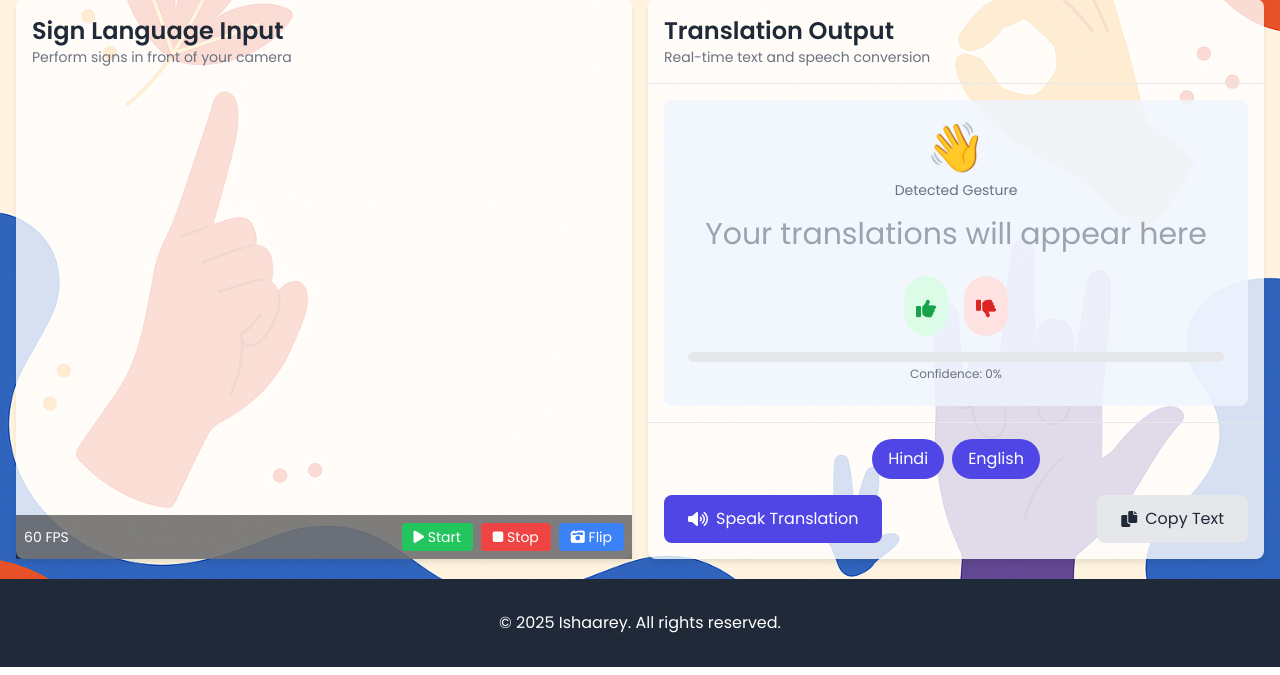
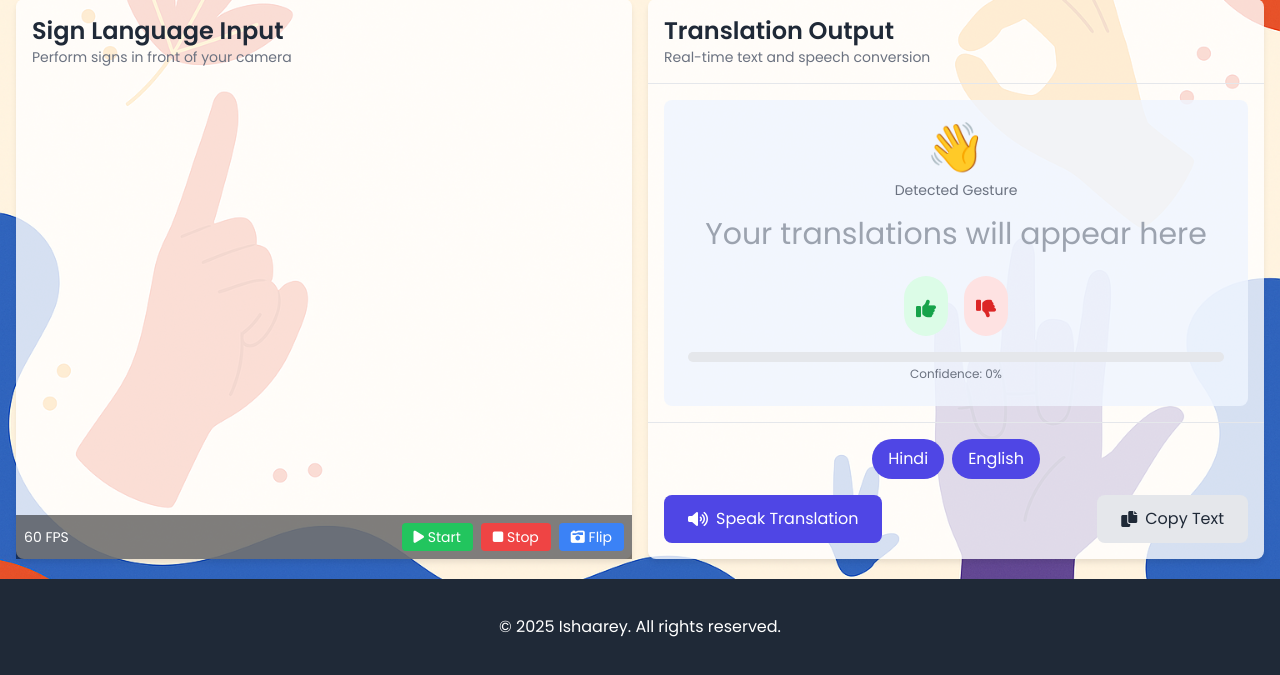
Before and after one commit to neerbane715/isl-translator, a Flask app: page /interpreter in a window 1280 px wide. Shown: the part 145-820 px from the top of the page. Run offline with Flask 3, Linux system fonts and the light colour scheme; parts of the project's set-up code (start-up, migrations or seed data) failed here and were passed over; some libraries are stand-ins or nearby versions.

Commit message:
Update interpreter.html

```diff
--- a/templates/interpreter.html
+++ b/templates/interpreter.html
@@ -160,9 +160,11 @@
     </main>
 
     <!-- Footer -->
-    <footer class="bg-gray-800 text-white py-8 px-4 mt-auto">
-        <div class="container mx-auto text-center">
-            <p "text-center mt-8 pt-6 border-t border-gray-700">© 2025 Ishaarey. All rights reserved.</p>
+    <footer class="bg-gray-800 text-white py-6 px-4">
+        <div class="container mx-auto text-center flex items-center justify-center h-full" style="min-height:3rem;">
+        <p class="text-center">
+            © 2025 Ishaarey. All rights reserved.
+        </p>
         </div>
     </footer>
     <!-- Camera Permission Denied Popup -->
```
